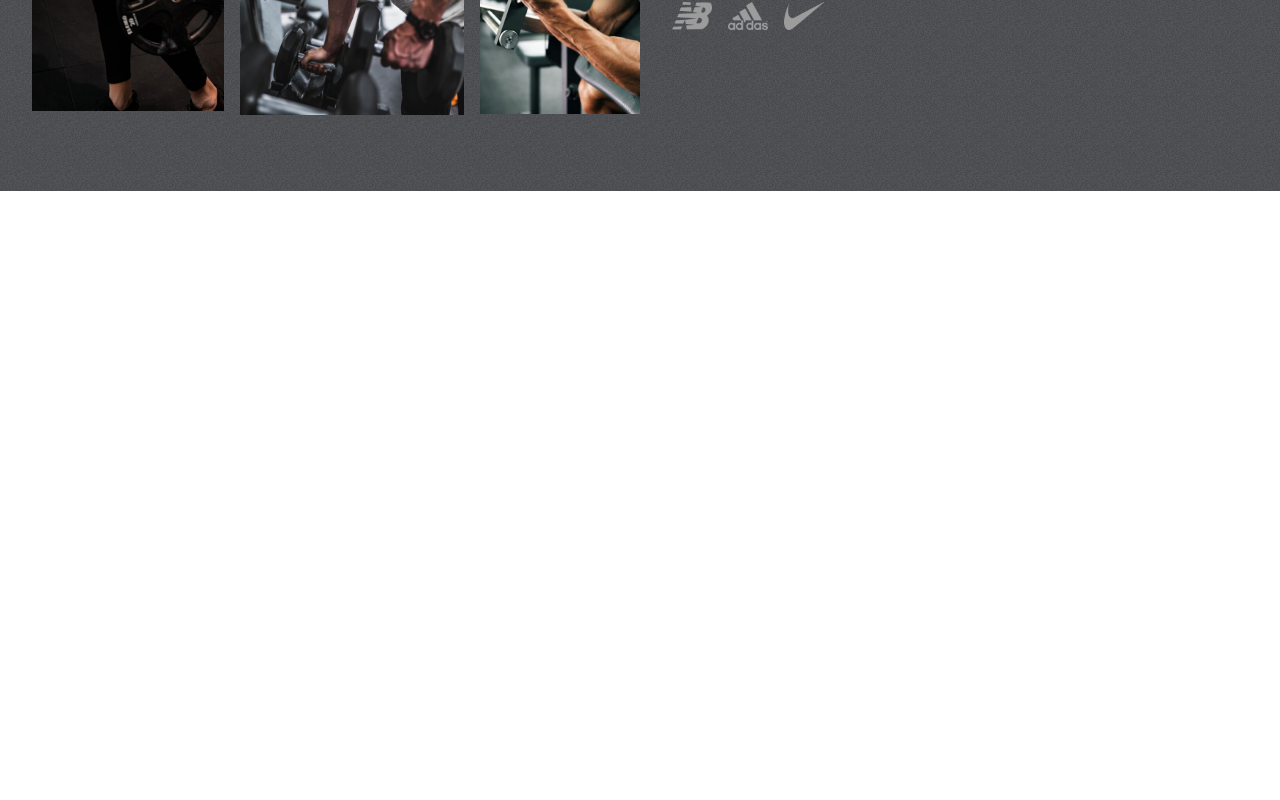
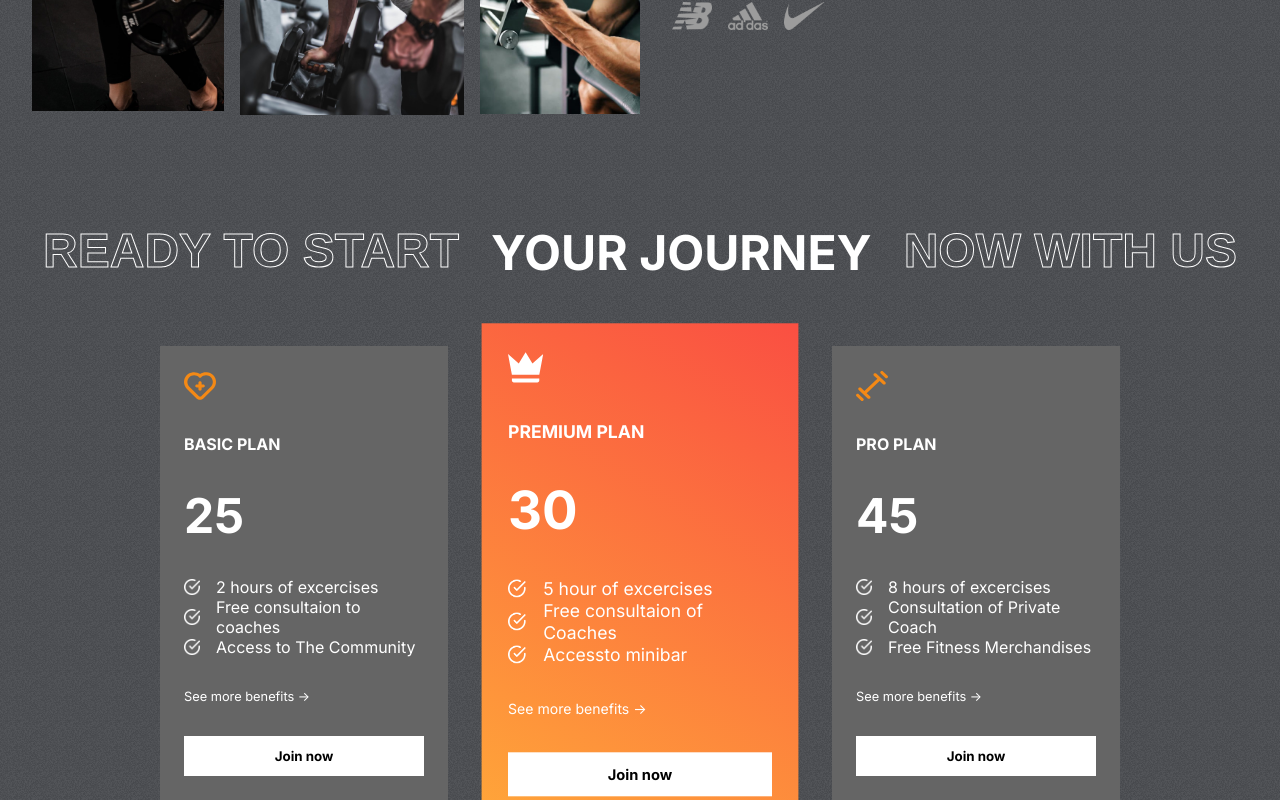
Before and after one commit to robeltade/Fit-club, a React (Create React App) app: page / in a window 1280 px wide. Shown: the part 1664-2464 px from the top of the page. Before the commit the page ends 1855 px from the top, so only its background shows below. Built offline with nearby package versions, Linux system fonts and the light colour scheme.

Commit message:
complete of plans

```diff
--- a/src/App.js
+++ b/src/App.js
@@ -1,6 +1,7 @@
 import './App.css';
 import Hero from './components/Hero/Hero';
 import Programs from './components/Programs/Programs';
+import Plans from './components/Plans/Plans';
 import Reasons from './components/Reasons/Reasons'
 function App() {
   return (
@@ -8,6 +9,7 @@
           <Hero />
           <Programs />
           <Reasons />
+          <Plans />
 
     </div>
   );
--- /dev/null
+++ b/src/components/Plans/Plans.jsx
@@ -0,0 +1,40 @@
+import React from 'react'
+import './plans.css'
+import {plansData} from '../../data/plansData'
+import whiteTick from '../../assets/whiteTick.png'
+
+function Plans() {
+  return (
+    <div className="plans-container">
+        <div className="programs-header" style={{gap:'2rem'}}>
+            <span className="stroke-text">READY TO START</span>
+            <span>YOUR JOURNEY</span>
+            <span className="stroke-text">NOW WITH US</span>
+        </div>
+        <div className="plans">
+            {plansData.map((plan, i) => (
+                <div className="plan" key={i}>
+                    {plan.icon}
+                    <span>{plan.name}</span>
+                    <span>{plan.price}</span>
+
+                    <div>
+                        {plan.features.map((feature, i) => (
+                            <div className="feature">
+                                <img src={whiteTick} alt="" />
+                                <span key={i}>{feature}</span>
+                            </div>
+                        ))}
+                    </div>
+                    <div>
+                        <span>See more benefits -> </span>
+                    </div>
+                    <button className="btn">Join now</button>
+                </div>
+            ))}
+        </div>
+    </div>
+  )
+}
+
+export default Plans
--- /dev/null
+++ b/src/components/Plans/plans.css
@@ -0,0 +1,64 @@
+.plans-container {
+    margin-top:-4rem ;
+    padding: 0 2rem;
+    display: flex;
+    flex-direction: column;
+    gap: 4rem;
+    position: relative;
+}
+.plans{
+    display: flex;
+    align-items: center;
+    justify-content: center;
+    gap: 3rem;
+}
+.plan{
+    display: flex;
+    flex-direction: column;
+    background: var(--caloryCard);
+    color: white;
+    gap: 2rem;
+    padding: 1.5rem;
+    width: 15rem;
+}
+.plan:nth-child(2){
+    background: var(--planCard);
+    transform: scale(1.1);
+}
+.plan>svg{
+    fill: var(--orange);
+    width: 2rem;
+    height: 2rem;
+
+}
+.plan>:nth-child(2){
+    font-size: 1rem;
+    font-weight: bold;
+}
+.plan>:nth-child(3){
+    font-size: 3rem;
+    font-weight: bold;
+}
+.plan>:nth-child(5){
+    font-size: 0.8rem;
+
+}
+.features{
+    display: flex;
+    flex-direction: column;
+    gap: 1rem;
+}
+.feature{
+    display: flex;
+    align-items: center;
+    gap: 1rem;
+}
+.feature>img{
+    width: 1rem;
+}
+.plans>:nth-child(2)>svg{
+    fill: white;
+}
+.plan>:nth-child(2)>svg{
+    color: orange;
+}
```
